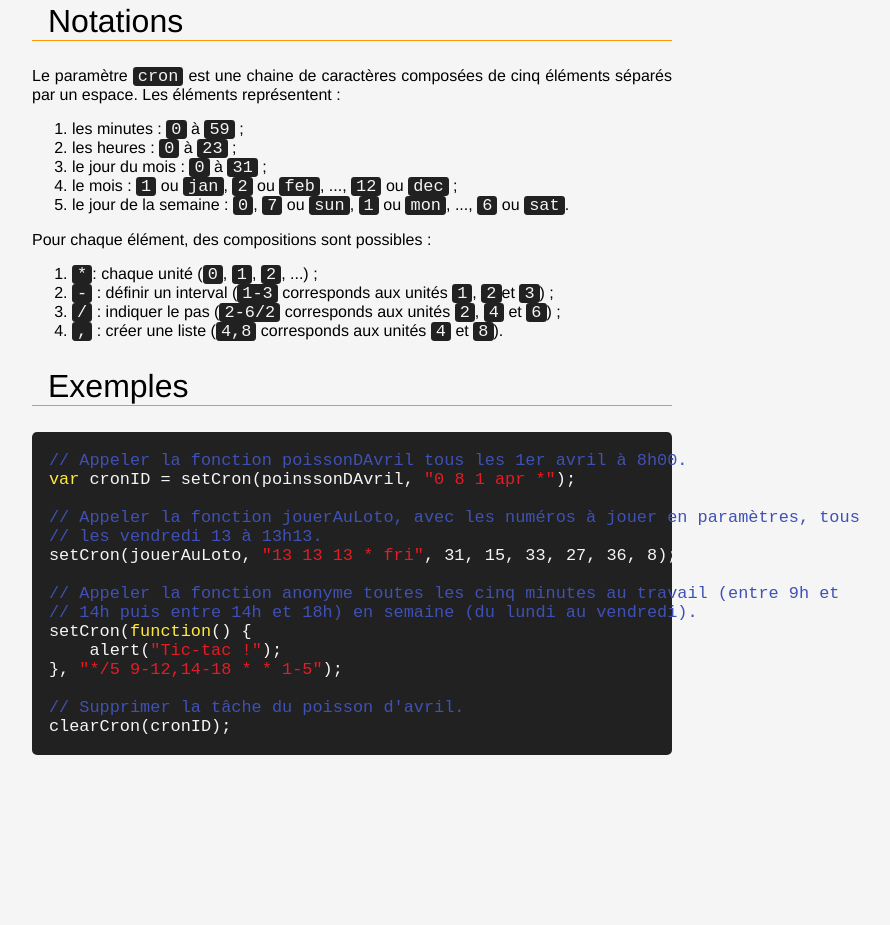
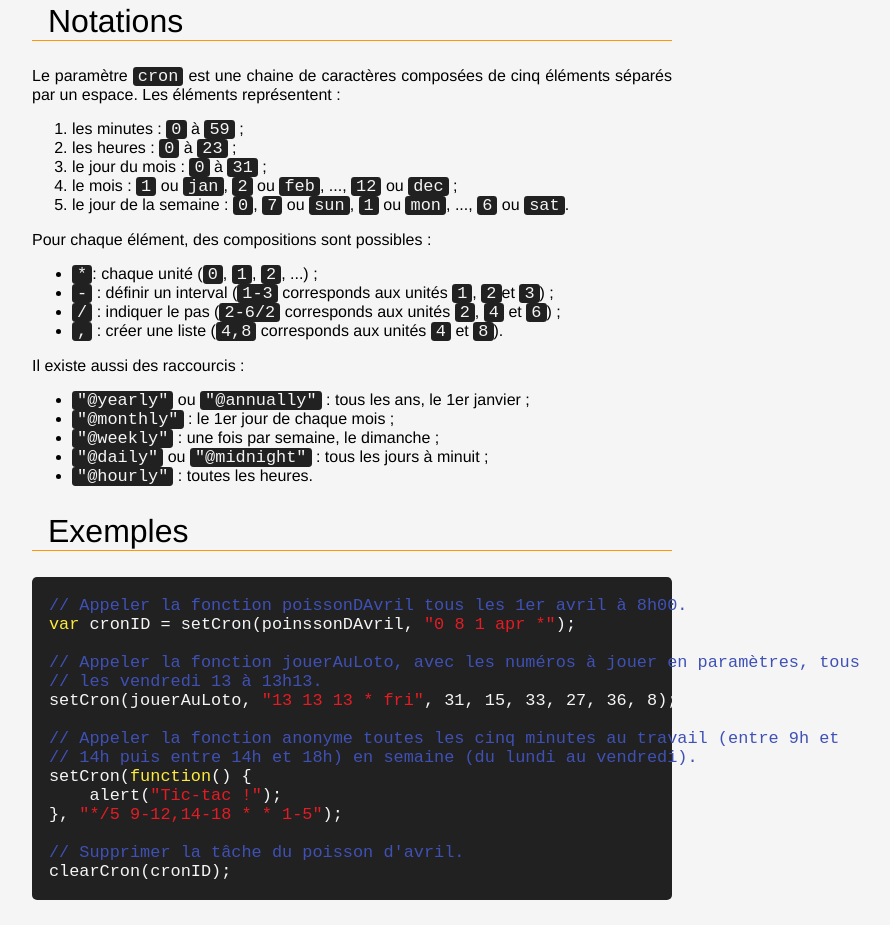
Before and after one commit to regseb/regseb.github.io, a plain HTML site: page scronpt/index.html in a window 1280 px wide. Shown: the part 1204-2129 px from the top of the page, without its empty margins (32-922 px from the left). Before the commit the page ends 1984 px from the top, so only its background shows below. Drawn offline with nearby package versions, Linux system fonts and the light colour scheme.

Commit message:
Ajout des raccourcis

```diff
--- a/scronpt/index.html
+++ b/scronpt/index.html
@@ -27,9 +27,9 @@
         <h2 id="description">Description</h2>
         <p>
           La bibliothèque JavaScript <strong>Scronpt</strong> ajoute la fonction
-          <code><strong>setCron()</strong></code> qui est similaire à la fonction
-          <code>setInterval()</code>, mais prend en paramètre une chaine de
-          caractères indiquant les horaires d'exécution.
+          <code><strong>setCron()</strong></code> qui est similaire à la
+          fonction <code>setInterval()</code>, mais prend en paramètre une
+          chaine de caractères indiquant les horaires d'exécution.
         </p>
         <p>
           La bibliothèque fournit aussi la fonction <code>clearCron()</code> qui
@@ -70,8 +70,8 @@ window.clearCron(cronID);
         </p>
         <ul>
           <li>
-            <code>cronID</code> est un identifiant unique de tâche, qui peut être
-            passé à <code>clearCron()</code> ;
+            <code>cronID</code> est un identifiant unique de tâche, qui peut
+            être passé à <code>clearCron()</code> ;
           </li>
           <li>
             <code>fonction</code> est la fonction qui doit être appelée à
@@ -117,7 +117,7 @@ window.clearCron(cronID);
         <p>
           Pour chaque élément, des compositions sont possibles :
         </p>
-        <ol>
+        <ul>
           <li>
             <code>*</code>: chaque unité (<code>0</code>, <code>1</code>,
             <code>2</code>, ...) ;
@@ -134,7 +134,29 @@ window.clearCron(cronID);
             <code>,</code> : créer une liste (<code>4,8</code> corresponds aux
             unités <code>4</code> et <code>8</code>).
           </li>
-        </ol>
+        </ul>
+        <p>
+          Il existe aussi des raccourcis :
+        </p>
+        <ul>
+          <li>
+            <code>"@yearly"</code> ou <code>"@annually"</code> : tous les ans,
+            le 1er janvier ;
+          </li>
+          <li>
+            <code>"@monthly"</code> : le 1er jour de chaque mois ;
+          </li>
+          <li>
+            <code>"@weekly"</code> : une fois par semaine, le dimanche ;
+          </li>
+          <li>
+            <code>"@daily"</code> ou <code>"@midnight"</code> : tous les jours à
+            minuit ;
+          </li>
+          <li>
+            <code>"@hourly"</code> : toutes les heures.
+          </li>
+        </ul>
       </article>
 
       <article>
```
